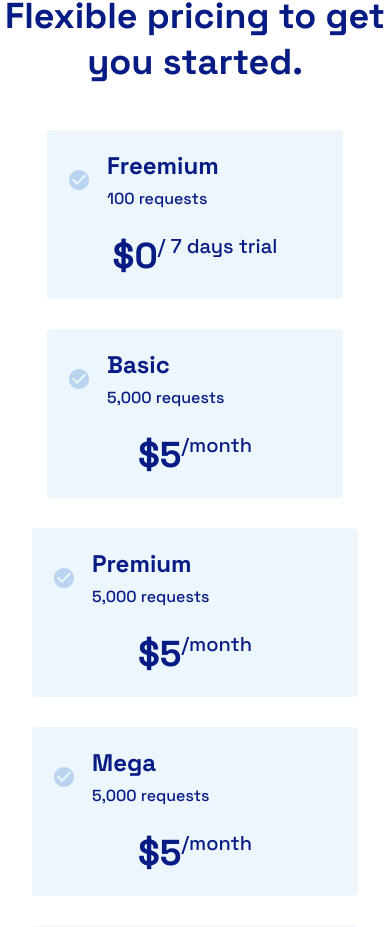
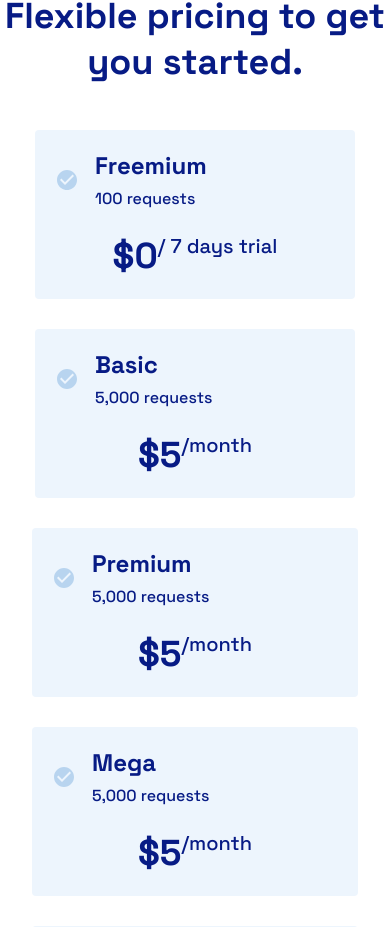
Before and after one commit to Zummit-Africa-Inc/Zapi-FE, a React (Vite) app: page / in a window 390 px wide. Shown: the part 5150-6077 px from the top of the page. Built offline with nearby package versions, Linux system fonts and the light colour scheme; no server answers; what aws-amplify would draw is missing.

Commit message:
fixed pricing box responsiveness

```diff
--- a/src/sections/Pricing.tsx
+++ b/src/sections/Pricing.tsx
@@ -125,7 +125,8 @@ const useStyles = makeStyles({
         borderRadius:"4px",
         boxSizing:"border-box",
         "@media screen and (max-width: 800px)": {
-            width:'100%'
+            width: '100%',
+            margin: "0 3px 30px",
         }
     },
     coll:{
```
